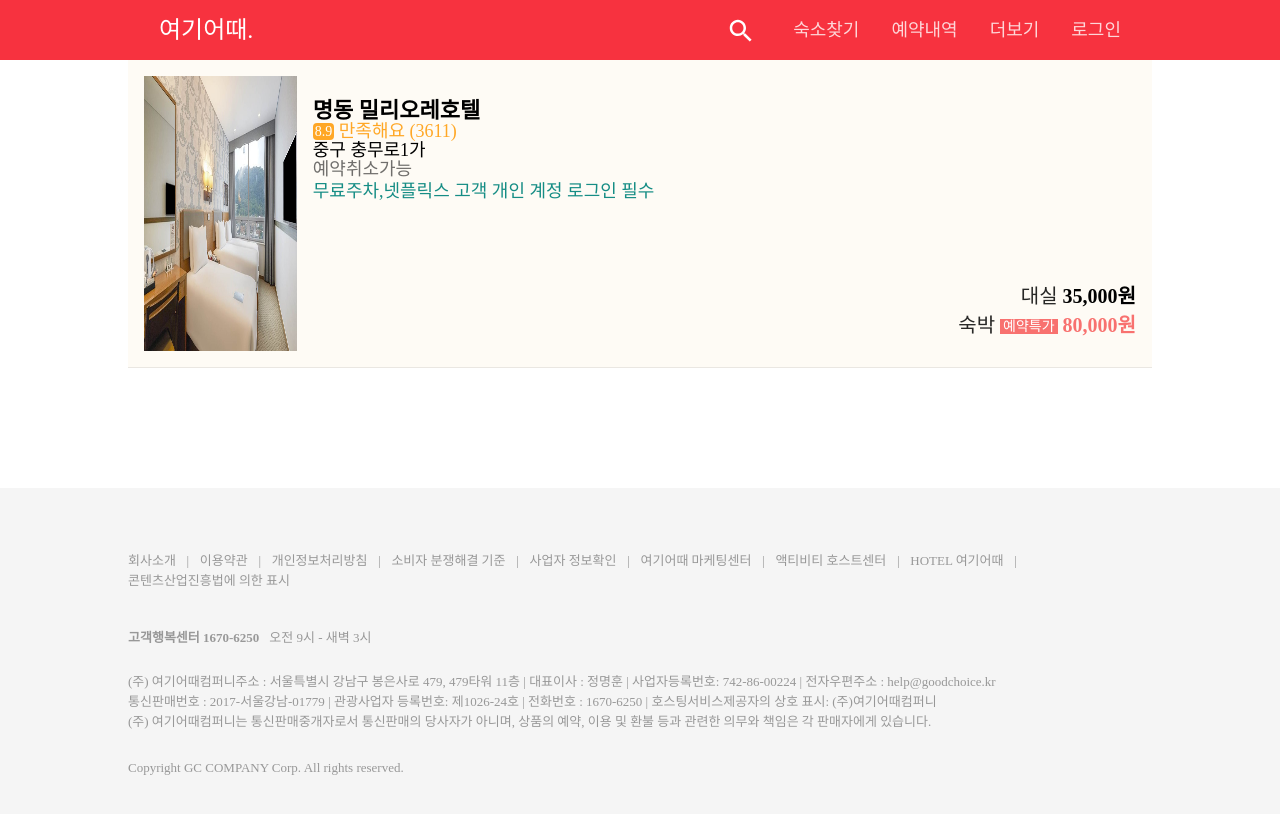
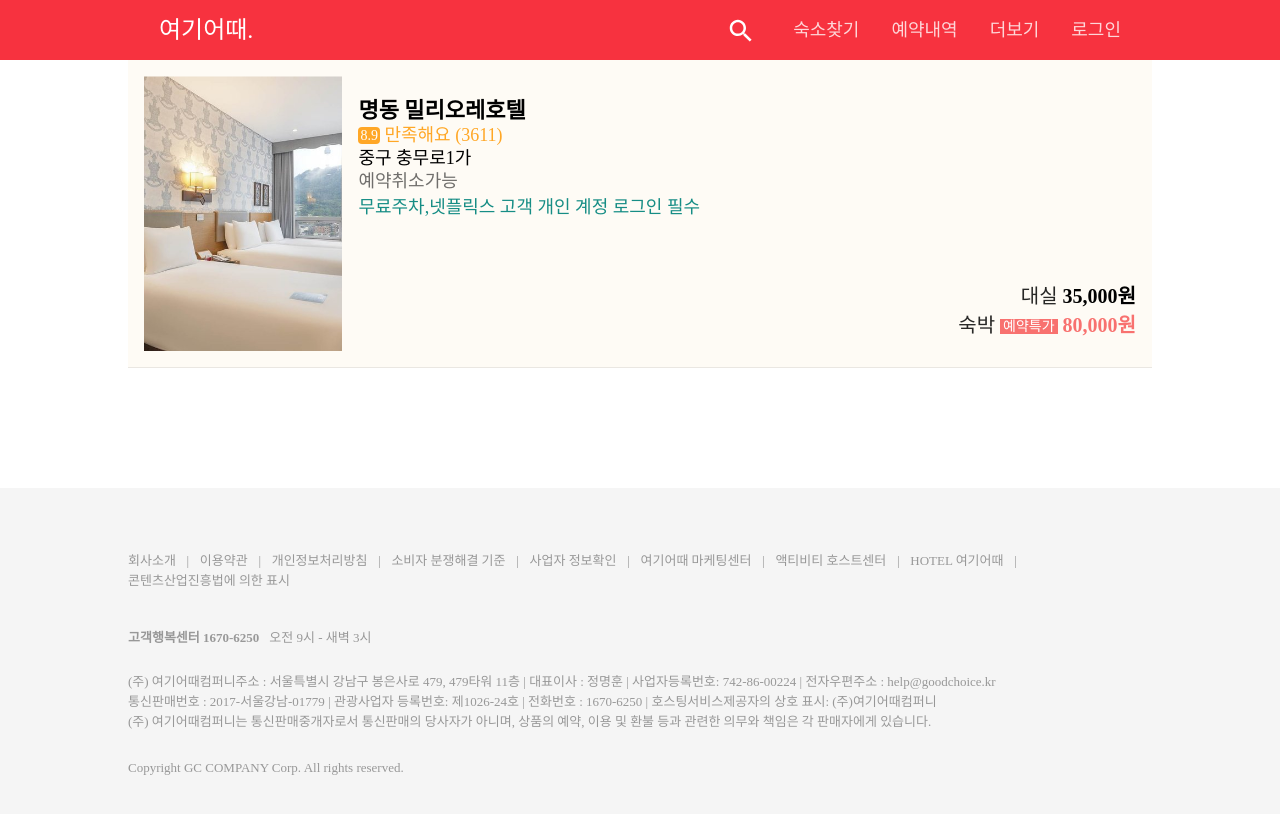
Before and after one commit to haxr369/gitstudy, a Next.js app: page /room in a window 1280 px wide. Shown: the top 814 px of the page. Built offline with nearby package versions, Linux system fonts and the light colour scheme; a web font is replaced by a local one.

Commit message:
Modify roomList scss

```diff
--- a/src/app/styles/roomList.module.scss
+++ b/src/app/styles/roomList.module.scss
@@ -18,14 +18,15 @@
                 overflow: hidden;
                 position: relative;
                 height: 275px;
-                text-align: center;
-                aspect-ratio: 1/1.8;
+                padding-left:20%;
+                min-width: 152px;
                 img {
                     position: absolute;
-                    top: 0;
-                    left: 0%;
+                    top: 50%;
+                    left: 50%;
                     height: 100%;
-                    width: auto;
+                    object-fit: cover;
+                    transform:translate(-50%,-50%)
                 }
             }
             &Txt {
@@ -37,7 +38,7 @@
                 .info {
                     display: flex;
                     flex-direction: column;
-
+                    gap:4px;
                     &Tit {
                         font-size: 22px;
                         line-height: 1;
```
